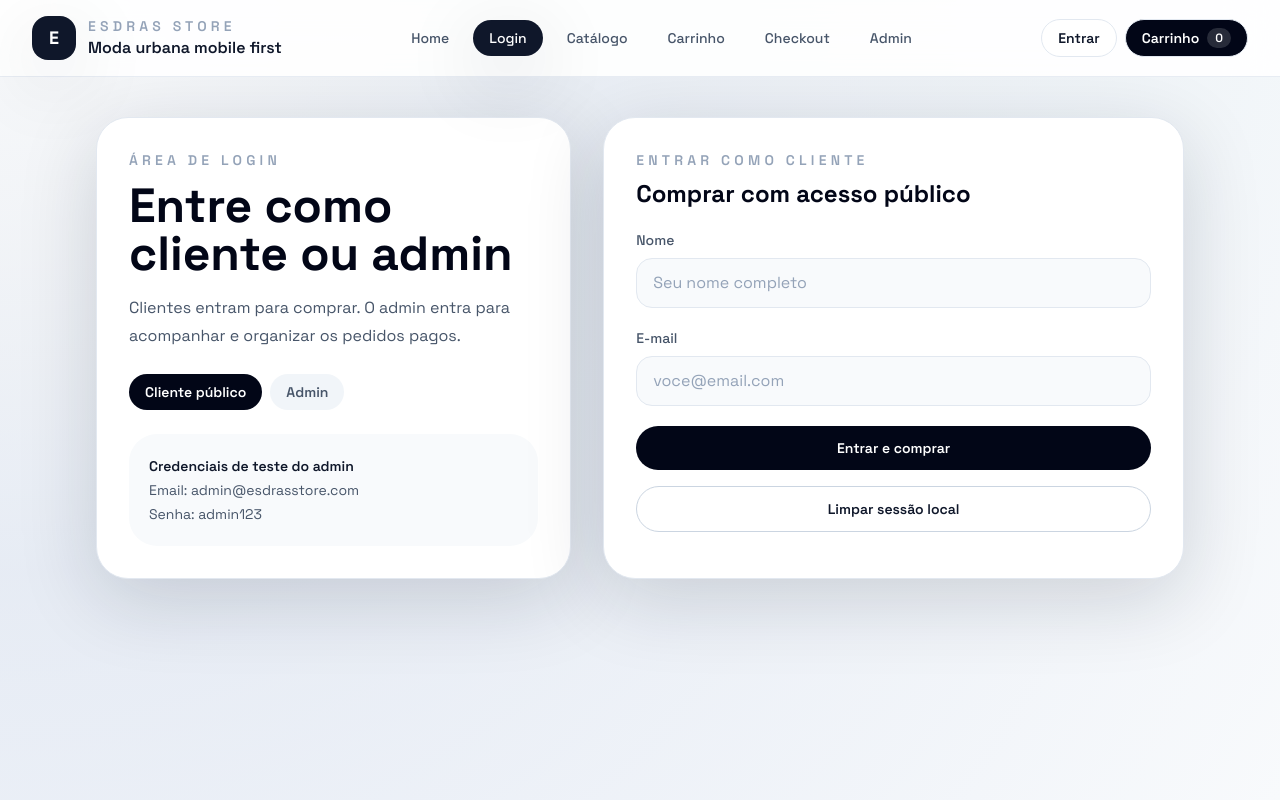
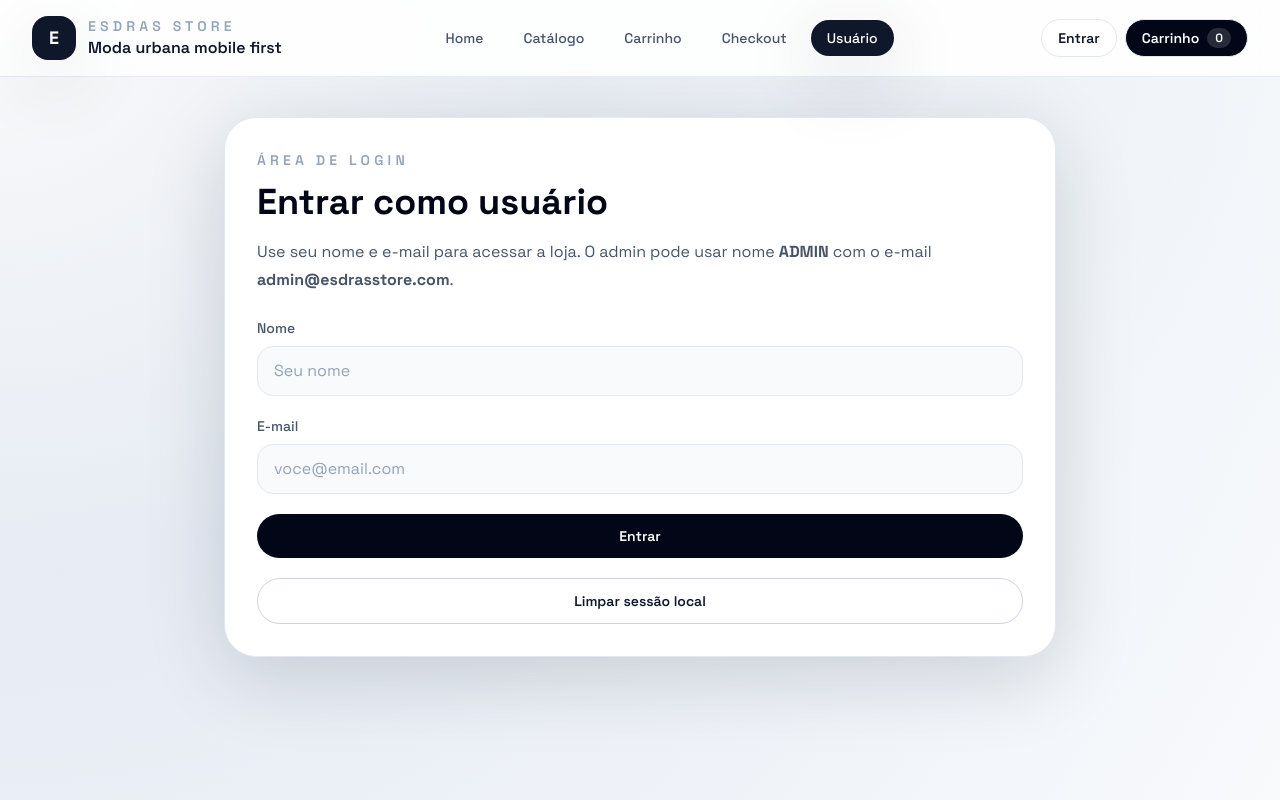
Before and after one commit to Zinnxs/Esdrastore, a React (Vite) app: page /login in a window 1280 px wide. Built offline with nearby package versions, Linux system fonts and the light colour scheme.

Commit message:
Add files via upload

```diff
--- a/src/components/Header.jsx
+++ b/src/components/Header.jsx
@@ -33,9 +33,6 @@ export function Header() {
           <NavLink to="/" className={linkClass} end>
             Home
           </NavLink>
-          <NavLink to="/login" className={linkClass}>
-            Login
-          </NavLink>
           <NavLink to="/catalogo" className={linkClass}>
             Catálogo
           </NavLink>
@@ -45,8 +42,8 @@ export function Header() {
           <NavLink to="/checkout" className={linkClass}>
             Checkout
           </NavLink>
-          <NavLink to="/admin" className={linkClass}>
-            Admin
+          <NavLink to="/login" className={linkClass}>
+            Usuário
           </NavLink>
         </nav>
 
@@ -83,17 +80,17 @@ export function Header() {
         <NavLink to="/" className={linkClass} end>
           Home
         </NavLink>
-        <NavLink to="/login" className={linkClass}>
-          Login
-        </NavLink>
         <NavLink to="/catalogo" className={linkClass}>
           Catálogo
+        </NavLink>
+        <NavLink to="/carrinho" className={linkClass}>
+          Carrinho
         </NavLink>
         <NavLink to="/checkout" className={linkClass}>
           Checkout
         </NavLink>
-        <NavLink to="/admin" className={linkClass}>
-          Admin
+        <NavLink to="/login" className={linkClass}>
+          Usuário
         </NavLink>
       </div>
     </header>
--- a/src/data/products.js
+++ b/src/data/products.js
@@ -13,7 +13,7 @@ export const products = [
       { name: 'Gozado', hex: '#fcfce4' },
     ],
     image:
-      'https://placehold.co/900x1100/f8fafc/0f172a?text=Camiseta+Essential+Flow',
+      'https://mega.ibxk.com.br/2017/08/18/18163740040676.jpg?ims=fit-in/800x500',
   },
   {
     id: 2,
--- a/src/pages/Login.jsx
+++ b/src/pages/Login.jsx
@@ -1,16 +1,6 @@
 import { useEffect, useState } from 'react';
 import { Navigate, useLocation, useNavigate } from 'react-router-dom';
 import { useStore } from '../store/useStore';
-
-const customerSeed = {
-  name: '',
-  email: '',
-};
-
-const adminSeed = {
-  email: 'admin@esdrasstore.com',
-  password: '',
-};
 
 export function Login() {
   const navigate = useNavigate();
@@ -19,9 +9,7 @@ export function Login() {
   const login = useStore((state) => state.login);
   const clearSession = useStore((state) => state.logout);
 
-  const [mode, setMode] = useState('customer');
-  const [customerForm, setCustomerForm] = useState(customerSeed);
-  const [adminForm, setAdminForm] = useState(adminSeed);
+  const [customerForm, setCustomerForm] = useState({ name: '', email: '' });
   const [error, setError] = useState('');
 
   useEffect(() => {
@@ -31,44 +19,33 @@ export function Login() {
     }
   }, [location.state, navigate, role]);
 
-  const handleCustomerSubmit = (event) => {
+  const handleSubmit = (event) => {
     event.preventDefault();
 
-    if (customerForm.name.trim().length < 3) {
-      setError('Informe seu nome completo.');
+    const name = customerForm.name.trim();
+    const email = (customerForm.email || '').trim();
+
+    if (name.length < 1) {
+      setError('Informe seu nome.');
       return;
     }
 
-    if (!/^[^\s@]+@[^\s@]+\.[^\s@]+$/.test(customerForm.email)) {
+    if (!/^[^\s@]+@[^\s@]+\.[^\s@]+$/.test(email)) {
       setError('Informe um e-mail válido.');
       return;
     }
 
-    login({
-      role: 'customer',
-      name: customerForm.name.trim(),
-      email: customerForm.email.trim(),
-    });
-
-    const from = location.state?.from || '/';
-    navigate(from, { replace: true });
-  };
-
-  const handleAdminSubmit = (event) => {
-    event.preventDefault();
-
-    if (adminForm.email.trim() !== 'admin@esdrasstore.com' || adminForm.password !== 'admin123') {
-      setError('Credenciais de admin inválidas.');
+    // Admin shortcut: name ADMIN + admin email
+    if (email.toLowerCase() === 'admin@esdrasstore.com' && name.toUpperCase() === 'ADMIN') {
+      login({ role: 'admin', name: 'ADMIN', email });
+      navigate('/admin', { replace: true });
       return;
     }
 
-    login({
-      role: 'admin',
-      name: 'Administrador',
-      email: adminForm.email.trim(),
-    });
-
-    navigate('/admin', { replace: true });
+    // Regular customer
+    login({ role: 'customer', name, email });
+    const from = location.state?.from || '/';
+    navigate(from, { replace: true });
   };
 
   const onLogout = () => {
@@ -83,55 +60,18 @@ export function Login() {
   }
 
   return (
-    <div className="mx-auto max-w-6xl px-4 py-10 sm:px-6 lg:px-8">
-      <div className="grid gap-8 lg:grid-cols-[0.9fr_1.1fr]">
-        <section className="rounded-[32px] border border-slate-200 bg-white p-6 shadow-glow sm:p-8">
+    <div className="mx-auto max-w-4xl px-4 py-10 sm:px-6 lg:px-8">
+      <div className="rounded-[32px] border border-slate-200 bg-white p-6 shadow-glow sm:p-8">
         <p className="text-sm font-semibold uppercase tracking-[0.3em] text-slate-400">Área de login</p>
-          <h1 className="mt-3 text-3xl font-black text-slate-950 sm:text-5xl">Entre como cliente ou admin</h1>
-          <p className="mt-4 text-base leading-7 text-slate-600">
-            Clientes entram para comprar. O admin entra para acompanhar e organizar os pedidos pagos.
-          </p>
+        <h1 className="mt-3 text-3xl font-black text-slate-950 sm:text-4xl">Entrar como usuário</h1>
+        <p className="mt-4 text-base leading-7 text-slate-600">Use seu nome e e-mail para acessar a loja. O admin pode usar nome <strong>ADMIN</strong> com o e-mail <strong>admin@esdrasstore.com</strong>.</p>
 
-          <div className="mt-6 flex flex-wrap gap-2">
-            <button
-              type="button"
-              onClick={() => setMode('customer')}
-              className={`rounded-full px-4 py-2 text-sm font-semibold transition ${
-                mode === 'customer' ? 'bg-slate-950 text-white' : 'bg-slate-100 text-slate-600'
-              }`}
-            >
-              Cliente público
-            </button>
-            <button
-              type="button"
-              onClick={() => setMode('admin')}
-              className={`rounded-full px-4 py-2 text-sm font-semibold transition ${
-                mode === 'admin' ? 'bg-slate-950 text-white' : 'bg-slate-100 text-slate-600'
-              }`}
-            >
-              Admin
-            </button>
-          </div>
-
-          <div className="mt-6 rounded-[28px] bg-slate-50 p-5 text-sm leading-6 text-slate-600">
-            <p className="font-semibold text-slate-900">Credenciais de teste do admin</p>
-            <p>Email: admin@esdrasstore.com</p>
-            <p>Senha: admin123</p>
-          </div>
-        </section>
-
-        <section className="rounded-[32px] border border-slate-200 bg-white p-6 shadow-glow sm:p-8">
-          {mode === 'customer' ? (
-            <form onSubmit={handleCustomerSubmit} className="space-y-5">
-              <div>
-                <p className="text-sm font-semibold uppercase tracking-[0.3em] text-slate-400">Entrar como cliente</p>
-                <h2 className="mt-2 text-2xl font-bold text-slate-950">Comprar com acesso público</h2>
-              </div>
+        <form onSubmit={handleSubmit} className="mt-6 space-y-5">
           <Field
             label="Nome"
             value={customerForm.name}
             onChange={(event) => setCustomerForm((current) => ({ ...current, name: event.target.value }))}
-                placeholder="Seu nome completo"
+            placeholder="Seu nome"
           />
           <Field
             label="E-mail"
@@ -140,41 +80,13 @@ export function Login() {
             onChange={(event) => setCustomerForm((current) => ({ ...current, email: event.target.value }))}
             placeholder="voce@email.com"
           />
+
           <button
             type="submit"
             className="inline-flex w-full items-center justify-center rounded-full bg-slate-950 px-6 py-3 text-sm font-semibold text-white"
           >
-                Entrar e comprar
+            Entrar
           </button>
-            </form>
-          ) : (
-            <form onSubmit={handleAdminSubmit} className="space-y-5">
-              <div>
-                <p className="text-sm font-semibold uppercase tracking-[0.3em] text-slate-400">Entrar como admin</p>
-                <h2 className="mt-2 text-2xl font-bold text-slate-950">Acessar painel de pedidos</h2>
-              </div>
-              <Field
-                label="E-mail"
-                type="email"
-                value={adminForm.email}
-                onChange={(event) => setAdminForm((current) => ({ ...current, email: event.target.value }))}
-                placeholder="admin@esdrasstore.com"
-              />
-              <Field
-                label="Senha"
-                type="password"
-                value={adminForm.password}
-                onChange={(event) => setAdminForm((current) => ({ ...current, password: event.target.value }))}
-                placeholder="Digite a senha"
-              />
-              <button
-                type="submit"
-                className="inline-flex w-full items-center justify-center rounded-full bg-slate-950 px-6 py-3 text-sm font-semibold text-white"
-              >
-                Entrar no painel
-              </button>
-            </form>
-          )}
 
           {error ? <p className="mt-4 rounded-2xl bg-rose-50 px-4 py-3 text-sm font-medium text-rose-700">{error}</p> : null}
 
@@ -185,7 +97,7 @@ export function Login() {
           >
             Limpar sessão local
           </button>
-        </section>
+        </form>
       </div>
     </div>
   );
```
Lines whose indentation alone changed are shown as unchanged.
